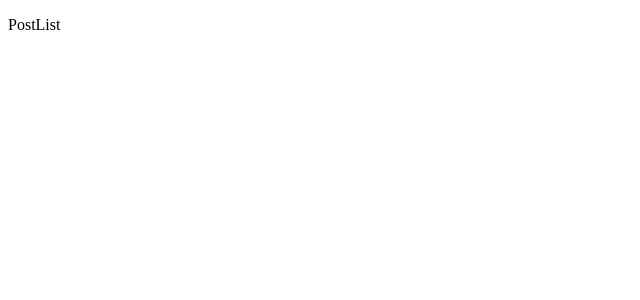
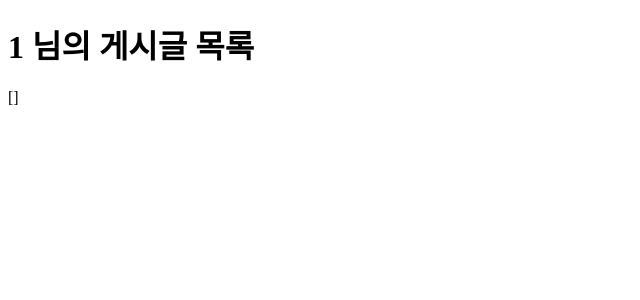
Before and after one commit to every-sun/vue-project, a Vue app: page /1 in a window 1280 px wide. Shown: the top 300 px of the page, without its empty margins (0-640 px from the left). Built offline with nearby package versions, Linux system fonts and the light colour scheme.

Commit message:
config : post list페이지 생성

```diff
--- a/src/components/UserListComp.vue
+++ b/src/components/UserListComp.vue
@@ -1,9 +1,6 @@
 <template>
-  <div>
   <h1>사용자 목록</h1>
   <list-item v-for="user in userList" :key="user" :item="user" />
-<!--    {{userList}}-->
-  </div>
 </template>
 <script setup>
 import {useStore} from "vuex";
--- a/src/views/PostList.vue
+++ b/src/views/PostList.vue
@@ -1,3 +1,13 @@
 <template>
-  <p>PostList</p>
+  <h1>{{ $route.params.userId }} 님의 게시글 목록</h1>
+  {{postList}}
 </template>
+<script setup>
+  import {useStore} from "vuex";
+  import { useRoute } from 'vue-router';
+  const store = useStore();
+  const route = useRoute();
+  const dataList = store.state.todoList.data;
+  console.log(dataList);
+  const postList = dataList.filter(v=>v.id===Number(route.params.userId));
+</script>
--- a/src/views/UserList.vue
+++ b/src/views/UserList.vue
@@ -8,6 +8,5 @@
 </template>
 <!--  {{todoList}}-->
 <script setup>
-
 import UserListComp from "@/components/UserListComp";
 </script>
```
